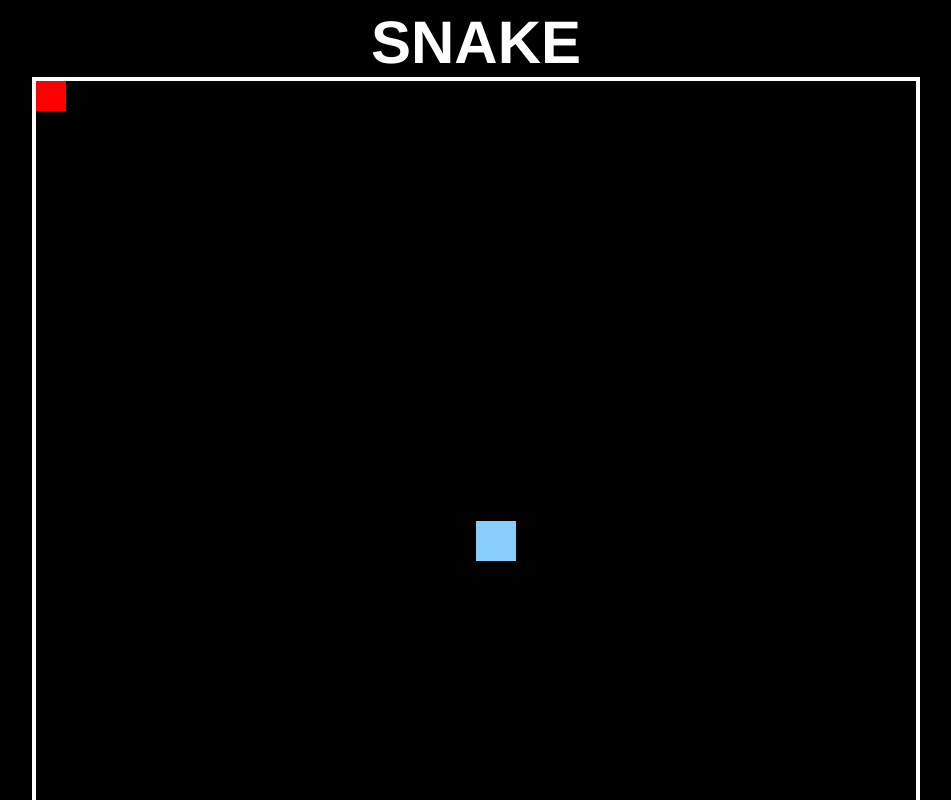
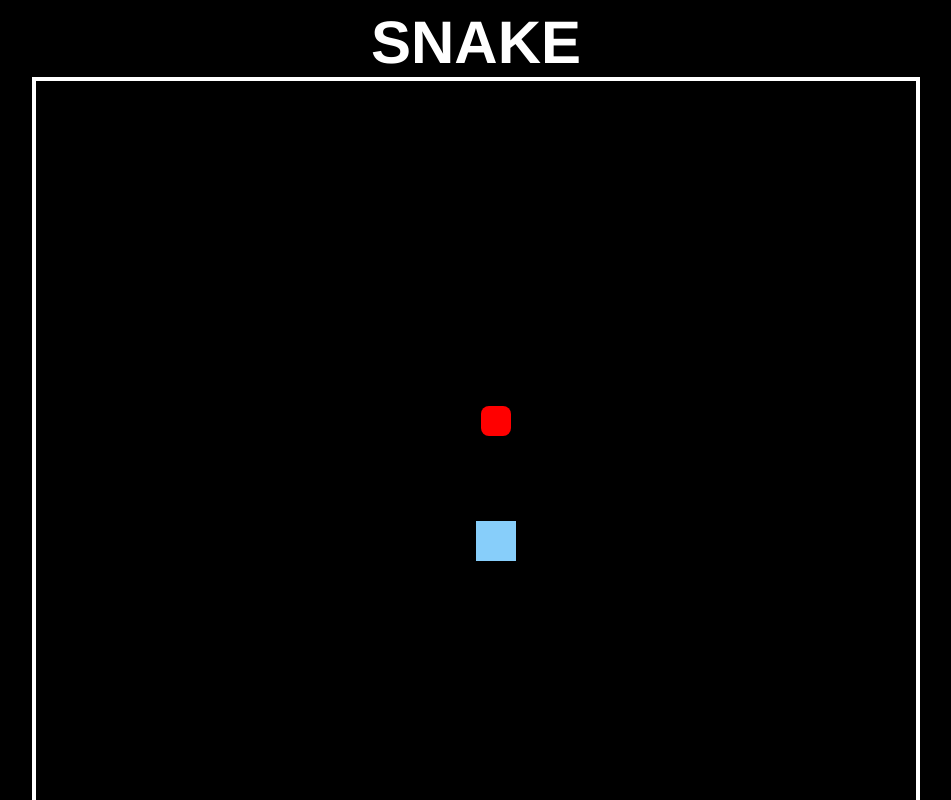
Before and after one commit to HaykTsh/HaykTsh.github.io, a plain HTML site: page projects/snake/index.html in a window 1280 px wide. Shown: the top 800 px of the page, without its empty margins (164-1115 px from the left). Drawn offline with Linux system fonts and the light colour scheme.

Commit message:
free r kelly

```diff
--- a/projects/snake/index.css
+++ b/projects/snake/index.css
@@ -32,4 +32,5 @@ h1 {
   width: 30px;
   height: 30px;
   position: absolute;
+  border-radius: 8px;
 }
--- a/projects/snake/index.js
+++ b/projects/snake/index.js
@@ -8,7 +8,7 @@ function runProgram(){
   ////////////////////////////////////////////////////////////////////////////////
 
   // Constant Variables
-  var FRAME_RATE = 1;
+  var FRAME_RATE = 10;
   var FRAMES_PER_SECOND_INTERVAL = 1000 / FRAME_RATE;
 
   const BOARD_WIDTH = $("#board").width();
@@ -43,13 +43,18 @@ function runProgram(){
 
   // Game Item Objects
 
-
-
   var snake;
   var direction;
 
   var speedX = 0;
   var speedY = 0;
+
+  var apple = {
+
+    class: ".apple",
+    posX: (BOARD_WIDTH/2) + 5,
+    posY: (BOARD_HEIGHT / 2) - (coefM * 3) + 5,
+  }
 
   // one-time setup
   var interval = setInterval(newFrame, FRAMES_PER_SECOND_INTERVAL);   // execute newFrame every 0.0166 seconds (60 Frames per second)
@@ -66,8 +71,10 @@ function runProgram(){
   */
   function newFrame() {
 
+    reposSnake();
 
-    reposSnake();
+    reposApple();
+    appleFunct();
   }
 
   /*
@@ -99,15 +106,6 @@ function runProgram(){
       speedY = 0;
       direction = "east";
     }
-
-
-    if(event.which === 75) {
-
-      var endSegment = snake[snake.length-1];
-
-      snake.push(crSnake(endSegment.posX, endSegment.posY));
-      drawSnake((snake.length - 1), snake.length);
-    }
   }
 
   ////////////////////////////////////////////////////////////////////////////////
@@ -120,9 +118,7 @@ function runProgram(){
 
     snake.push(crSnake(BOARD_WIDTH / 2, BOARD_HEIGHT / 2));
     snake.push(crSnake(BOARD_WIDTH / 2, (BOARD_HEIGHT / 2) + (coefM * 1)));
-    //snake.push(crSnake(BOARD_WIDTH / 2, (BOARD_HEIGHT / 2) + (coefM * 2)));
-    //snake.push(crSnake(BOARD_WIDTH / 2, (BOARD_HEIGHT / 2) + (coefM * 3)));
-    //snake.push(crSnake(BOARD_WIDTH / 2, (BOARD_HEIGHT / 2) + (coefM * 4)));
+    snake.push(crSnake(BOARD_WIDTH / 2, (BOARD_HEIGHT / 2) + (coefM * 2)));
 
     drawSnake(0, snake.length);
   }
@@ -144,13 +140,19 @@ function runProgram(){
       }
 
       var snakeIDNum = snake[i].id;
-      var snakeID = "#" + snakeIDNum.toString(16);
+      var snakeID = "#" + snakeIDNum.toString(10);
 
       $(snakeID).css('left', snake[i].posX);
       $(snakeID).css('top', snake[i].posY);
     }
 
 
+  }
+
+  function reposApple() {
+
+    $(apple.class).css('left', apple.posX);
+    $(apple.class).css('top', apple.posY);
   }
 
   function drawSnake(start, stop) {
@@ -164,11 +166,20 @@ function runProgram(){
     }
   }
 
+
+
   function growSnake () {
+
+    var endSegment = snake[snake.length - 1];
+
+    snake.push(crSnake(endSegment.posX, endSegment.posY));
+    drawSnake((snake.length - 1), snake.length);
+  }
+
+  function appleFunct() {
 
 
   }
-
 
   function endGame() {
     // stop the interval timer
```
